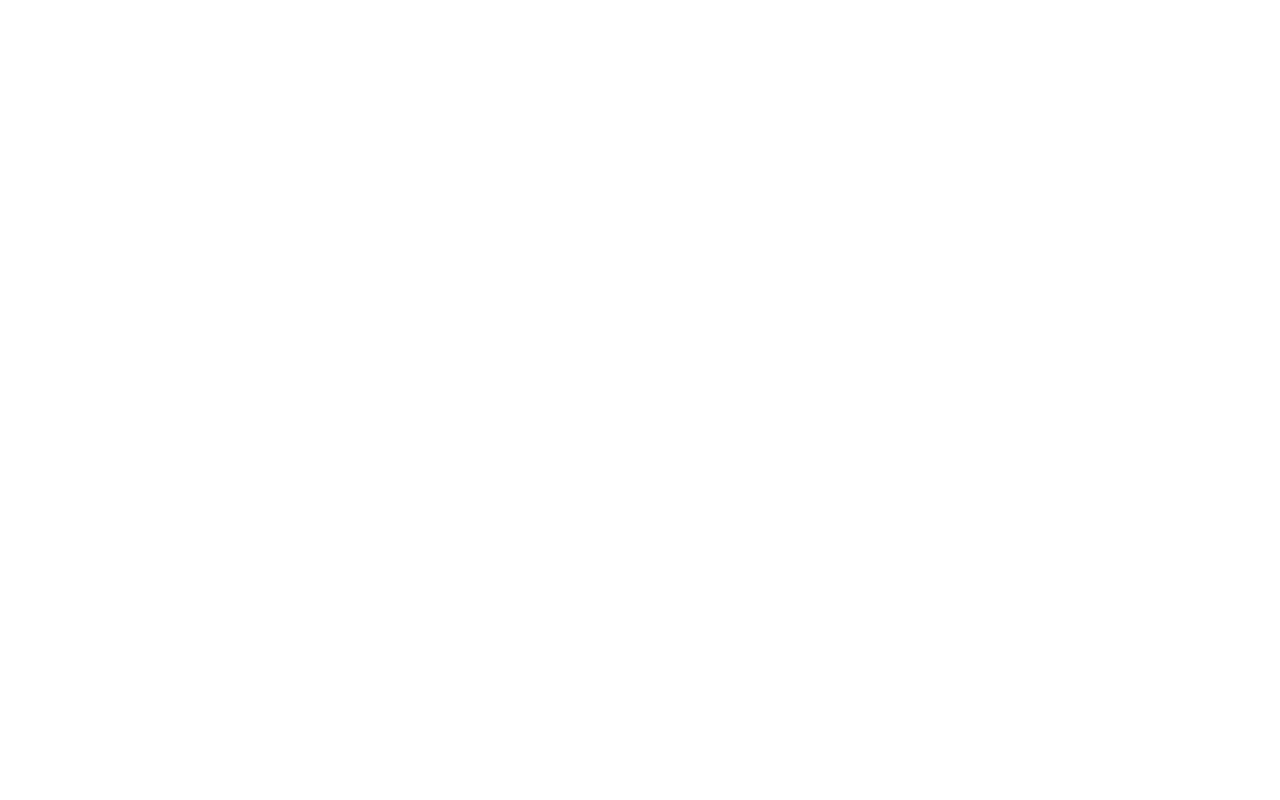
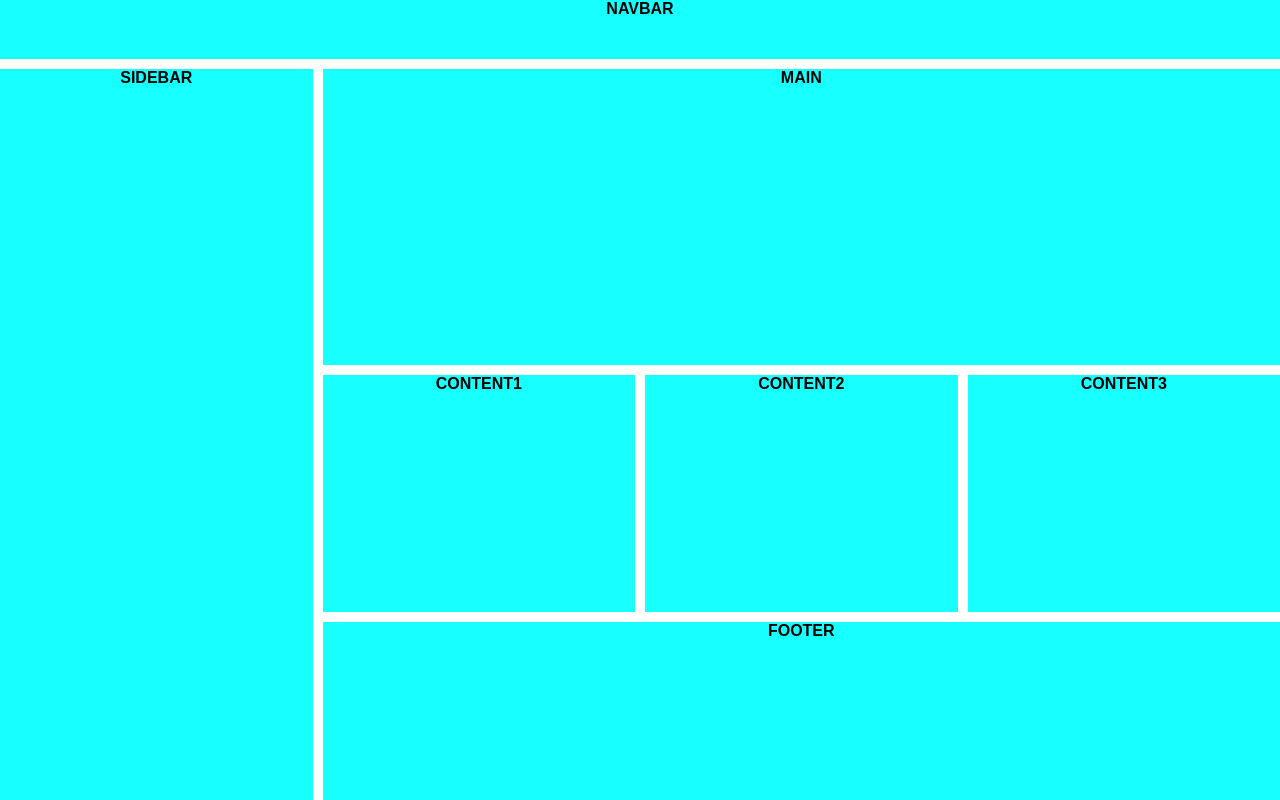
Before and after one commit to deekeh/bl-grid-layout, a plain HTML site: page index.html in a window 1280 px wide. Drawn offline with Linux system fonts and the light colour scheme.

Commit message:
added task2 - grid layout as per spec2

```diff
--- a/index.html
+++ b/index.html
@@ -5,8 +5,15 @@
   <meta http-equiv="X-UA-Compatible" content="IE=edge">
   <meta name="viewport" content="width=device-width, initial-scale=1.0">
   <title>BridgeLabz - Grid Layout</title>
+  <link rel="stylesheet" href="style/index.css">
 </head>
 <body>
-
+  <nav class="navbar">navbar</nav>
+  <aside class="sidebar">sidebar</aside>
+  <main class="main">main</main>
+  <section class="content1">content1</section>
+  <section class="content2">content2</section>
+  <section class="content3">content3</section>
+  <footer class="footer">Footer</footer>
 </body>
 </html>
--- a/style/index.css
+++ b/style/index.css
@@ -3,7 +3,41 @@
   box-sizing: border-box;
   margin: 0;
   padding: 0;
+  font-family: Arial, Helvetica, sans-serif;
+  font-weight: 600;
 }
 body, html {
   min-height: 100vh;
 }
+
+
+body {
+  min-height: 100vh;
+  display: grid;
+  grid-template-columns: repeat(4, 1fr);
+  grid-template-rows: 1fr 5fr 4fr 3fr;
+  gap: 10px;
+}
+
+body * {
+  background-color: #17FFFF;
+  display: flex;
+  justify-content: center;
+  text-transform: uppercase;
+}
+
+.navbar {
+  grid-column: span 4;
+}
+
+.sidebar {
+  grid-row: span 3;
+}
+
+.main {
+  grid-column: span 3;
+}
+
+.footer {
+  grid-column: span 3;
+}
```
